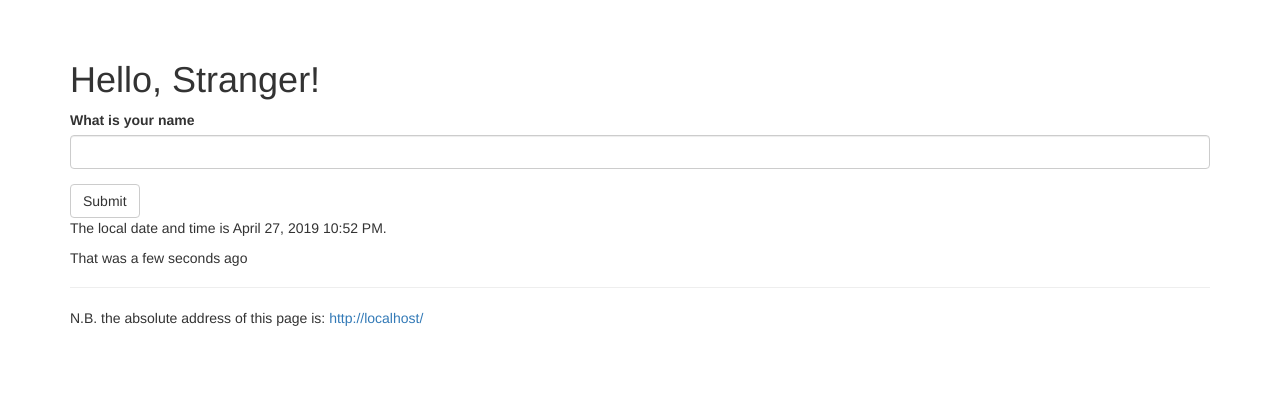
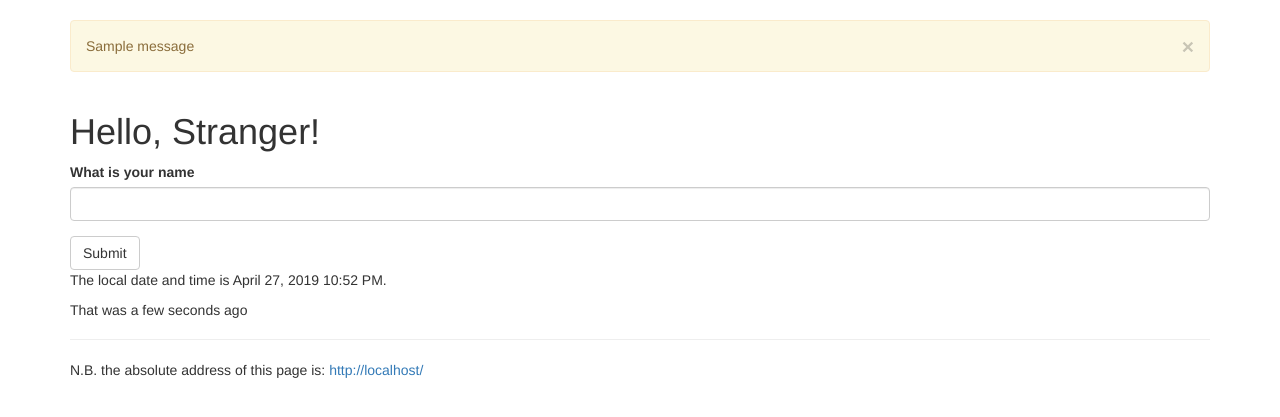
Before and after one commit to rstewart2702/flasky-exercises, a Flask app: page / in a window 1280 px wide. Shown: the part 52-469 px from the top of the page. Run offline with Flask 2, Linux system fonts and the light colour scheme; one stand-in notice (Sample message) is shown; some libraries are stand-ins or nearby versions.

Commit message:
END OF CHAPTER 4 IN GRINBERG:  Adding a "flash" message to the form.

```diff
--- a/hello.py
+++ b/hello.py
@@ -1,4 +1,4 @@
-from flask import Flask, render_template, abort, session, redirect, url_for
+from flask import Flask, render_template, abort, session, redirect, url_for, flash
 from flask_bootstrap import Bootstrap
 from flask_moment import Moment
 
@@ -60,9 +60,15 @@ moment = Moment(app)
 
 @app.route('/', methods=['GET','POST'])
 def index():
-    name = None
     form = NameForm()
     if form.validate_on_submit():
+        old_name = session.get('name')
+        if old_name is not None and old_name != form.name.data:
+            # The flash() function is invoked with a message to be displayed on
+            # the next response sent back to the client!
+            # Of course, a template must also be changed along with this!
+            flash('Looks like you have changed your name!')
+        #
         # If the user submitted data which passed validation,
         # then we wish to store the name field's data inside
         # a session-local variable called 'name' so that it
--- a/templates/base.html
+++ b/templates/base.html
@@ -39,6 +39,13 @@
 
 {% block content %}
 <div class="container">
+  {% for message in get_flashed_messages() %}
+  <div class="alert alert-warning">
+    <button type="button" class="close" data-dismiss="alert">&times;</button>
+    {{ message }}
+  </div>
+  {% endfor %}
+
   {% block page_content %}{% endblock %}
 </div>
 {% endblock %}
```
